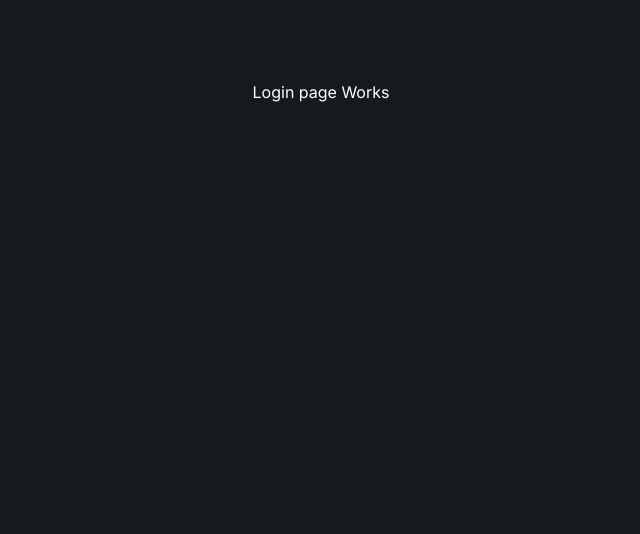
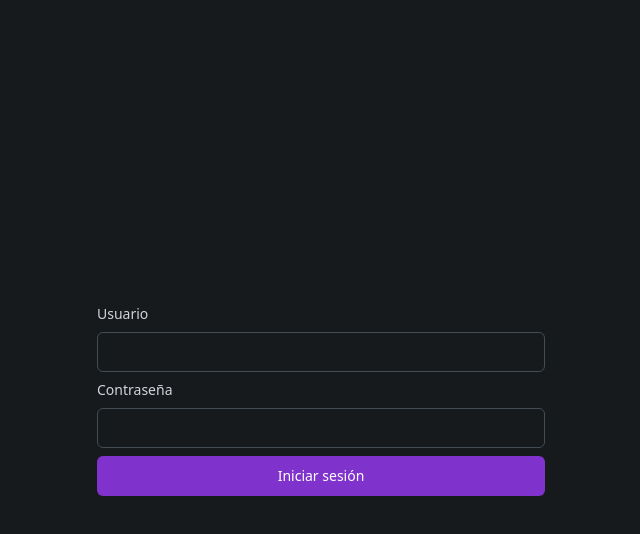
Before and after one commit to alexjose131/rick-and-morty-nextjs-app, a Next.js app: page /auth/login in a window 1280 px wide. Shown: the top 534 px of the page, without its empty margins (319-959 px from the left). Built offline with nearby package versions, Linux system fonts and the light colour scheme.

Commit message:
added basic form

```diff
--- a/src/app/auth/login/page.tsx
+++ b/src/app/auth/login/page.tsx
@@ -1,7 +1,35 @@
+"use client";
+
+import { Button } from "@/components/ui/button";
+import { Input } from "@/components/ui/input";
+import { useRouter } from "next/navigation";
+
 export default function LoginPage() {
+  const router = useRouter();
+
+  const handleSubmit = (event: React.FormEvent<EventTarget>) => {
+    event.preventDefault();
+
+    router.push("/character");
+  };
+
   return (
     <>
-      <p>Login page Works</p>
+      <section className="flex flex-col items-center justify-center w-full min-h-screen">
+        <form className="flex flex-col gap-2 lg:w-2/5" onSubmit={handleSubmit}>
+          <label htmlFor="user" className="text-sm text-gray-300">
+            Usuario
+          </label>
+          <Input type="text" id="user" />
+
+          <label htmlFor="user" className="text-sm text-gray-300">
+            Contraseña
+          </label>
+          <Input type="password" id="user" />
+
+          <Button type="submit">Iniciar sesión</Button>
+        </form>
+      </section>
     </>
   );
 }
--- a/src/app/layout.tsx
+++ b/src/app/layout.tsx
@@ -16,7 +16,14 @@ export default function RootLayout({
 }>) {
   return (
     <html lang="en">
-      <body className={inter.className}>{children}</body>
+      <body
+        className={
+          inter.className +
+          "flex flex-col justify-center items-center min-h-screen h-full px-5 lg:px-20"
+        }
+      >
+        {children}
+      </body>
     </html>
   );
 }
--- a/src/styles/globals.css
+++ b/src/styles/globals.css
@@ -3,14 +3,6 @@
 @tailwind utilities;
 
 @layer base {
-  body {
-    display: flex;
-    flex-direction: column;
-    justify-content: center;
-    align-items: center;
-    width: 100%;
-    padding: 5rem;
-  }
   :root {
     --background: 210 10% 10%; /* Fondo general */
     --foreground: 0 0% 100%; /* Texto principal */
```
Also changed, not shown: 1 other file (tests, documents, lock files or other folders).
